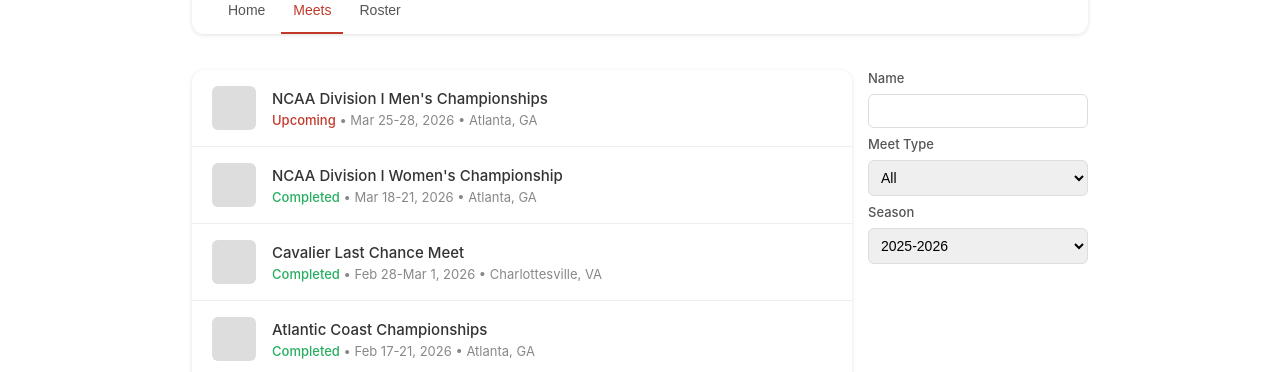
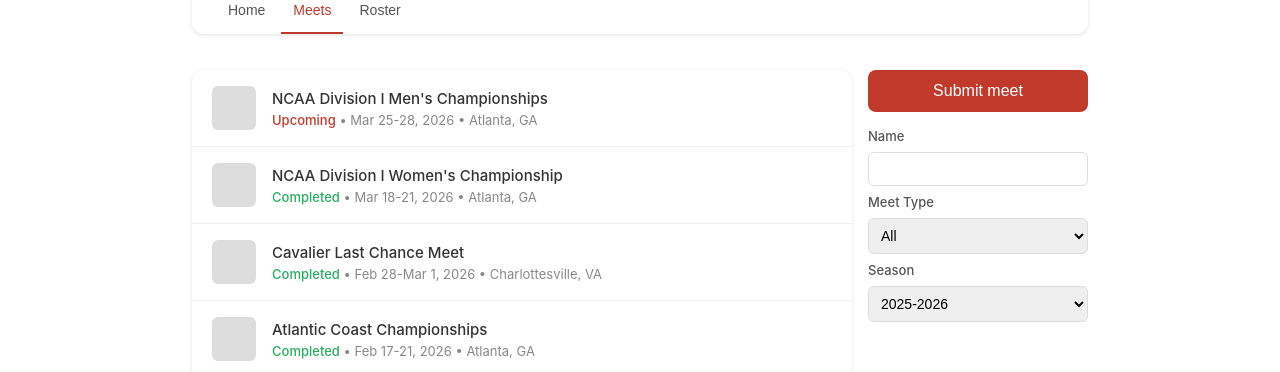
Before and after one commit to DylanHNicolay/EVID, a React (Create React App) app in the folder divecloud-react/: page / in a window 1280 px wide. Both pictures are taken after a click on the button "Meets". Shown: the part 402-774 px from the top of the page. Built offline with nearby package versions, Linux system fonts and the light colour scheme.

Commit message:
format code

```diff
--- a/divecloud-react/src/tabs/team/team-meets-tab.css
+++ b/divecloud-react/src/tabs/team/team-meets-tab.css
@@ -36,3 +36,16 @@
   width: 100%;
   box-sizing: border-box;
 }
+.submit-meet-btn {
+  background-color: #c0392b;
+  padding: 12px;
+  border: none;
+  color: white;
+  border-radius: 8px;
+  margin-bottom: 16px;
+  font-size: 16px;
+}
+.meets-sidebar {
+  display: flex;
+  flex-direction: column;
+}
--- a/divecloud-react/src/tabs/team/team-meets-tab.tsx
+++ b/divecloud-react/src/tabs/team/team-meets-tab.tsx
@@ -6,6 +6,15 @@
   const [nameFilter, setNameFilter] = useState('');
   const [typeFilter, setTypeFilter] = useState('All');
   const [seasonFilter, setSeasonFilter] = useState('2025-2026');
+  const [selectedFile, setSelectedFile] = useState<File | null>(null);
+  const fileInputRef = React.useRef<HTMLInputElement>(null);
+
+  const handleFileChange = (e: React.ChangeEvent<HTMLInputElement>): void => {
+    if (e.target.files && e.target.files[0]) {
+      setSelectedFile(e.target.files[0]);
+      console.log('Selected:', e.target.files[0].name);
+    }
+  };
 
   return (
     <div className="meets-layout">
@@ -18,13 +27,31 @@
       </div>
 
       <div className="meets-sidebar">
+        <button
+          className="submit-meet-btn"
+          onClick={() => fileInputRef.current?.click()}
+        >
+          Submit meet
+        </button>
+
+        <input
+          type="file"
+          accept=".csv"
+          ref={fileInputRef}
+          style={{ display: 'none' }}
+          onChange={handleFileChange}
+        />
+
+        {selectedFile && (
+          <p className="selected-file">📄 {selectedFile.name}</p>
+        )}
+
         <div className="meets-filters">
           <label>Name</label>
           <input
             type="text"
             value={nameFilter}
             onChange={(e) => setNameFilter(e.target.value)}
-            placeholder=""
           />
 
           <label>Meet Type</label>
```
